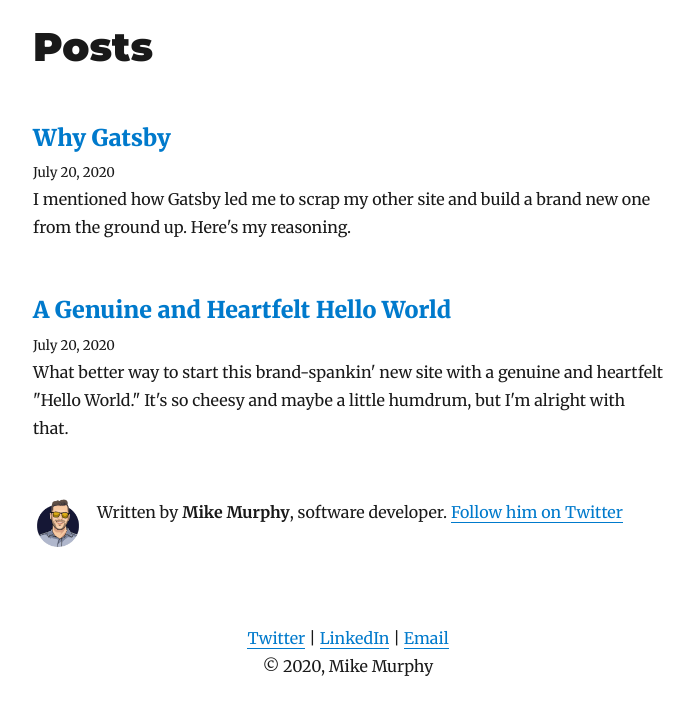
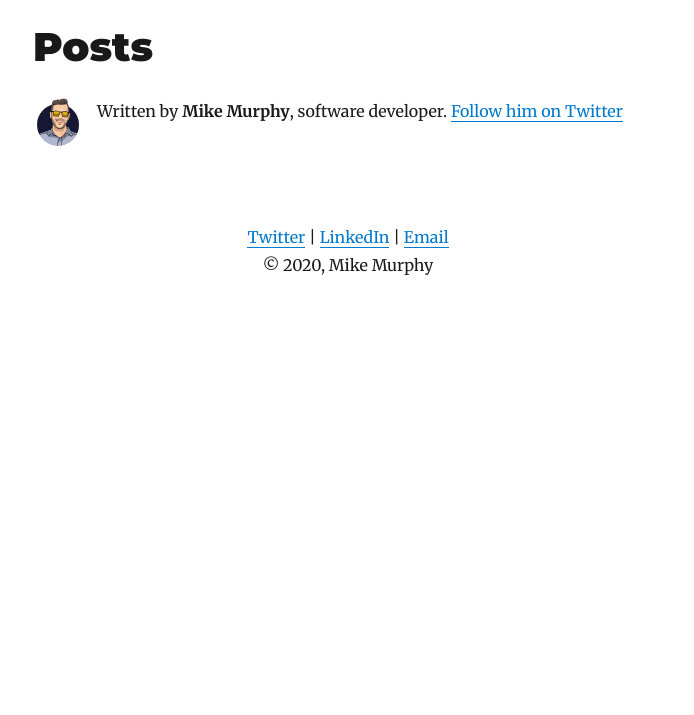
Before and after one commit to mikeymurph77/mikeymurph77.github.io, a Gatsby site: page /blog in a window 1280 px wide. Shown: the part 157-872 px from the top of the page, without its empty margins (292-986 px from the left). After the commit the page ends 800 px from the top, so only its background shows below. Built offline with nearby package versions, Linux system fonts and the light colour scheme; Gatsby itself is replaced by a stand-in of ours; some packages are replaced by stand-ins of ours.

Commit message:
Filter posts by blog type on blog page

```diff
--- a/src/pages/blog.js
+++ b/src/pages/blog.js
@@ -58,7 +58,7 @@ export const pageQuery = graphql`
         title
       }
     }
-    allMarkdownRemark(sort: { fields: [frontmatter___date], order: DESC }) {
+    allMarkdownRemark(filter: {frontmatter: {type: {eq: "blog"}}}, sort: { fields: [frontmatter___date], order: DESC }) {
       edges {
         node {
           excerpt
```
